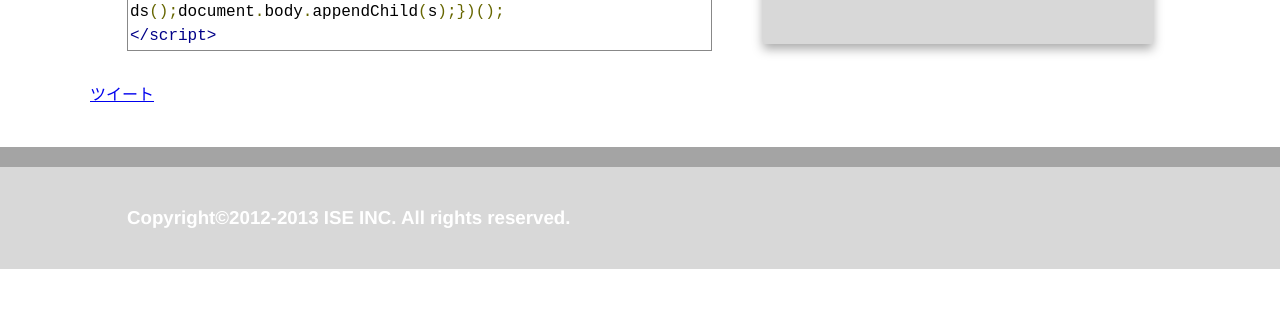
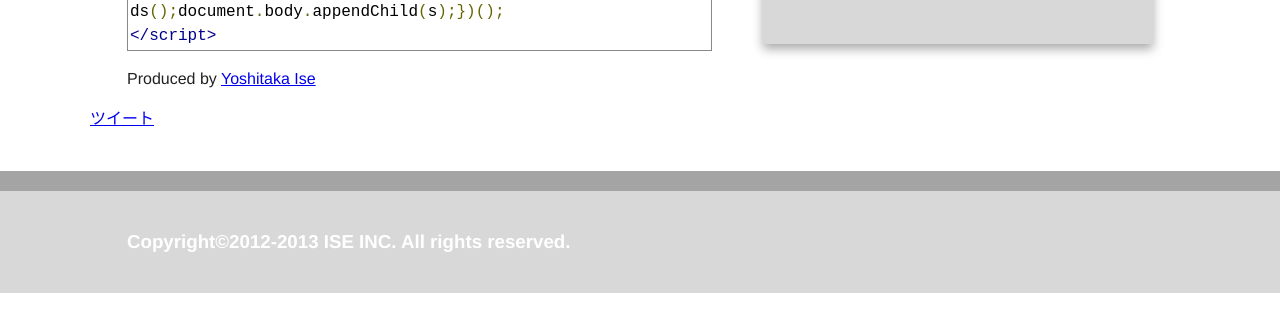
Before and after one commit to isystk/kaiji, a plain HTML site: page index.html in a window 1280 px wide. Shown: the part 476-800 px from the top of the page. Drawn offline with nearby package versions, Linux system fonts and the light colour scheme.

```diff
--- a/index.html
+++ b/index.html
@@ -39,6 +39,10 @@
 (function(){var s=document.createElement(&#039;scr&#039;+&#039;ipt&#039;);s.charset=&#039;UTF-8&#039;;s.language=&#039;javascr&#039;+&#039;ipt&#039;;s.type=&#039;text/javascr&#039;+&#039;ipt&#039;;var d=new Date;s.src=&#039;http://isystk.github.com/kaiji/js?u=&#039;+escape(document.location.href)+&#039;&amp;amp;d=&#039;+d.getMilliseconds();document.body.appendChild(s);})();
 &lt;/script&gt;
 </pre>
+
+			<div>
+				Produced by <a href="http://profile.ise-web.com/">Yoshitaka Ise</a>
+			</div>
 
 			<div id="socialArea">
 				<ul>
```
